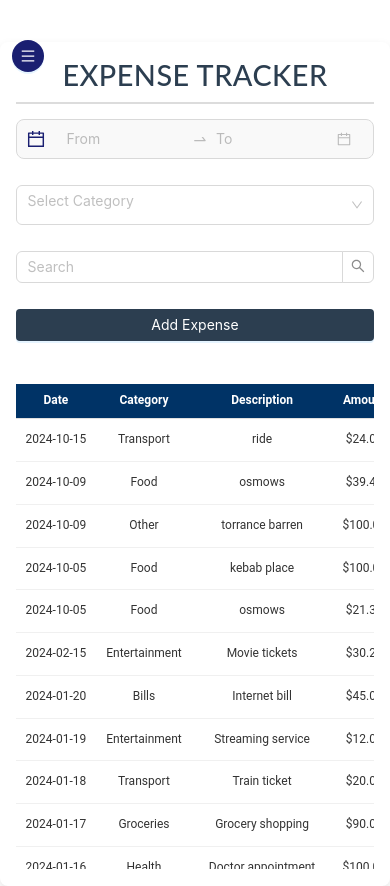
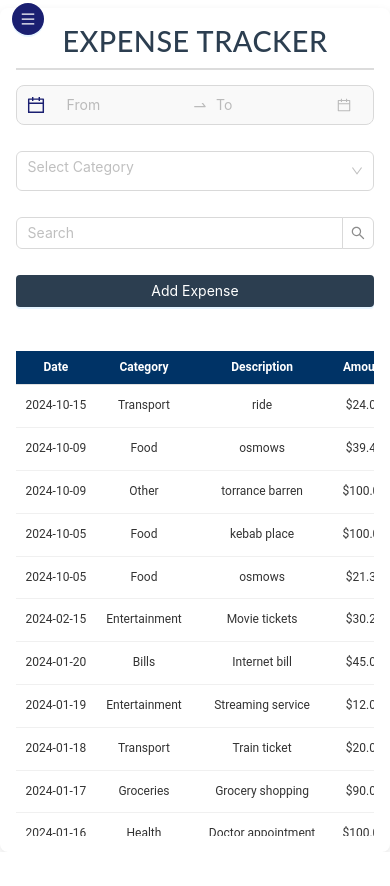
Before and after one commit to geggenpress4231/expensetracker, a React (Create React App) app: page / in a window 390 px wide. After the commit the page ends 852 px from the top, so only its background shows below. Built offline with nearby package versions, Linux system fonts and the light colour scheme; data requests are answered from the project's data file.

Commit message:
fallback messages

```diff
--- a/src/components/HamburgerMenu/HamburgerMenu.css
+++ b/src/components/HamburgerMenu/HamburgerMenu.css
@@ -1,7 +1,7 @@
 /* Hamburger Button Style */
 .hamburger-button {
     position: absolute;
-    top: 3.5rem; /* Relative unit */
+    top: 1.8rem; /* Relative unit */
     left: 1.25rem; /* Relative unit */
     background-color: #1a1f71;
     border-radius: 50%;
@@ -92,8 +92,8 @@
 /* Media queries for responsiveness */
 @media (max-width: 768px) {
     .hamburger-button {
-        top: 3rem; /* Smaller top positioning */
-        left: 1rem; /* Smaller left positioning */
+        top: 1.3rem; /* Smaller top positioning */
+        left: 0.3rem; /* Smaller left positioning */
         padding: 0.5rem; /* Smaller padding */
     }
 
@@ -113,7 +113,7 @@
 }
 @media (max-width: 480px) {
     .hamburger-button {
-        top: 2.5rem; /* Even smaller top positioning */
+        top: 0.2rem; /* Even smaller top positioning */
         left: 0.75rem; /* Smaller left positioning */
         padding: 0.375rem; /* Even smaller padding */
     }
--- a/src/pages/ExpensePage/ExpensePage.css
+++ b/src/pages/ExpensePage/ExpensePage.css
@@ -1,7 +1,7 @@
 /* Main page layout */
 .expense-page {
     max-width: 100%;
-    margin: 5vh auto;
+    margin: 1vh auto;
     padding: 2vh 4vw;
     background-color: #fff;
     border-radius: 8px;
--- a/src/pages/SummaryPage/SummaryPage.css
+++ b/src/pages/SummaryPage/SummaryPage.css
@@ -1,12 +1,9 @@
-/* Global box-sizing */
-* {
-  box-sizing: border-box;
-}
+
 
 /* Summary Page Container */
 .summary-page-container {
   max-width: 100%;
-  margin: 5vh auto;
+  margin: 2vh auto;
   padding: 2vh 4vw;
   background-color: #fff;
   border-radius: 8px;
```
